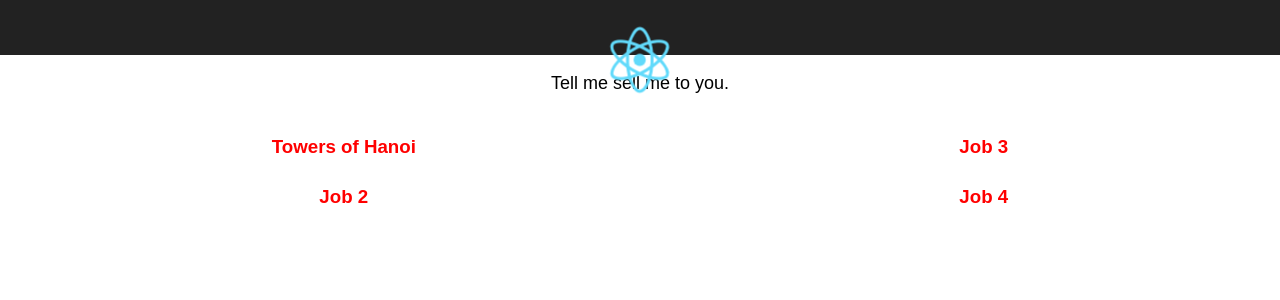
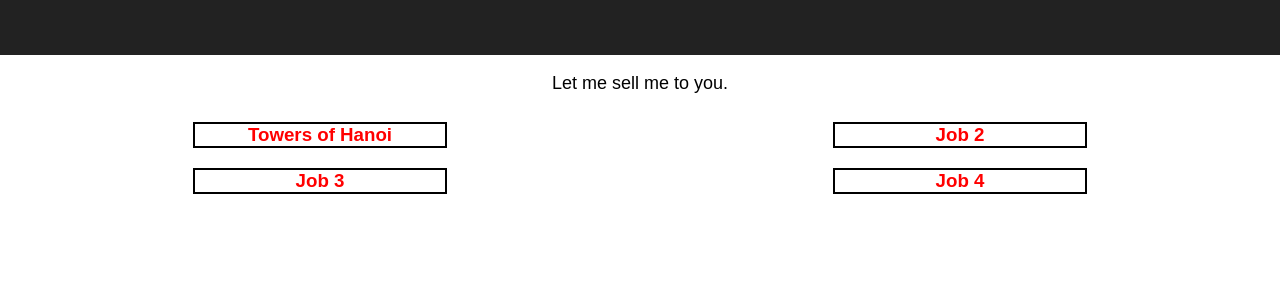
Before and after one commit to HippErger/mywebsite, a React (Create React App) app in the folder mywebsite/: page / in a window 1280 px wide. Shown: the top 300 px of the page. Built offline with nearby package versions, Linux system fonts and the light colour scheme.

Commit message:
refamiliarizing myself with CSS

```diff
--- a/mywebsite/src/App.css
+++ b/mywebsite/src/App.css
@@ -29,14 +29,19 @@
 
 footer {
   display: flex;
-  flex-direction: row;
+  flex-direction: column;
 }
 
-footer > div {
-  margin: auto;
+.Footer-div {
+
+  display: flex;
+  flex-direction: row;
+
 }
 
 .Footer-tiles {
+  margin: 10px auto;
   color: red;
-  padding: 5px 20px;
+  width: 250px;
+  border: solid 2px black;
 }
--- a/mywebsite/src/App.js
+++ b/mywebsite/src/App.js
@@ -1,25 +1,27 @@
 import React, { Component } from 'react';
-import logo from './logo.svg';
+// import logo from './logo.svg';
 import './App.css';
+
+// <img src={logo} className="App-logo" alt="logo" />
 
 class App extends Component {
   render() {
     return (
       <div className="App">
         <header className="App-header">
-          <img src={logo} className="App-logo" alt="logo" />
+
         </header>
         <p className="App-intro">
-          Tell me sell me to you.
+          Let me sell me to you.
         </p>
         <footer>
           <div className= "Footer-div">
-            <h3 className="Footer-tiles" >Towers of Hanoi</h3>
-            <h3 className="Footer-tiles" >Job 2 </h3>
+            <h3 className="Footer-tiles" > Towers of Hanoi </h3>
+            <h3 className="Footer-tiles" > Job 2 </h3>
           </div>
           <div className= "Footer-div">
-            <h3 className="Footer-tiles" >Job 3 </h3>
-            <h3 className="Footer-tiles" >Job 4 </h3>
+            <h3 className="Footer-tiles" > Job 3 </h3>
+            <h3 className="Footer-tiles" > Job 4 </h3>
           </div>
         </footer>
       </div>
```
Also changed, not shown: 1 other file (tests, documents, lock files or other folders).
